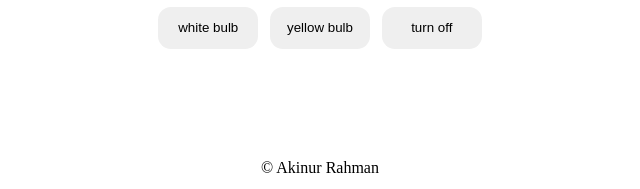
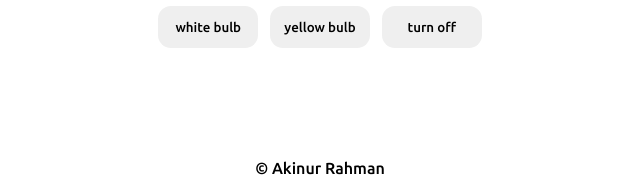
Before and after one commit to akinurrahman/bulb, a plain HTML site: page index.html in a window 1280 px wide. Shown: the part 608-797 px from the top of the page, 320-960 px from the left. Drawn offline with Linux system fonts and the light colour scheme; a web font is replaced by a local one.

Commit message:
Update style.css
updating css

```diff
--- a/style.css
+++ b/style.css
@@ -4,7 +4,7 @@
   margin: 0;
   padding: 0;
   box-sizing: border-box;
-  font-family: "Ubuntu", sans-serif:;
+  font-family: "Ubuntu", sans-serif;
 }
 .main-container {
   height: 100vh;
@@ -32,8 +32,7 @@ button {
   padding: 7px;
   margin-top: 10px;
   border-radius: 13px;
-    border: transparent;
-
+  border: transparent;
 }
 button:hover {
   color: white;
```
